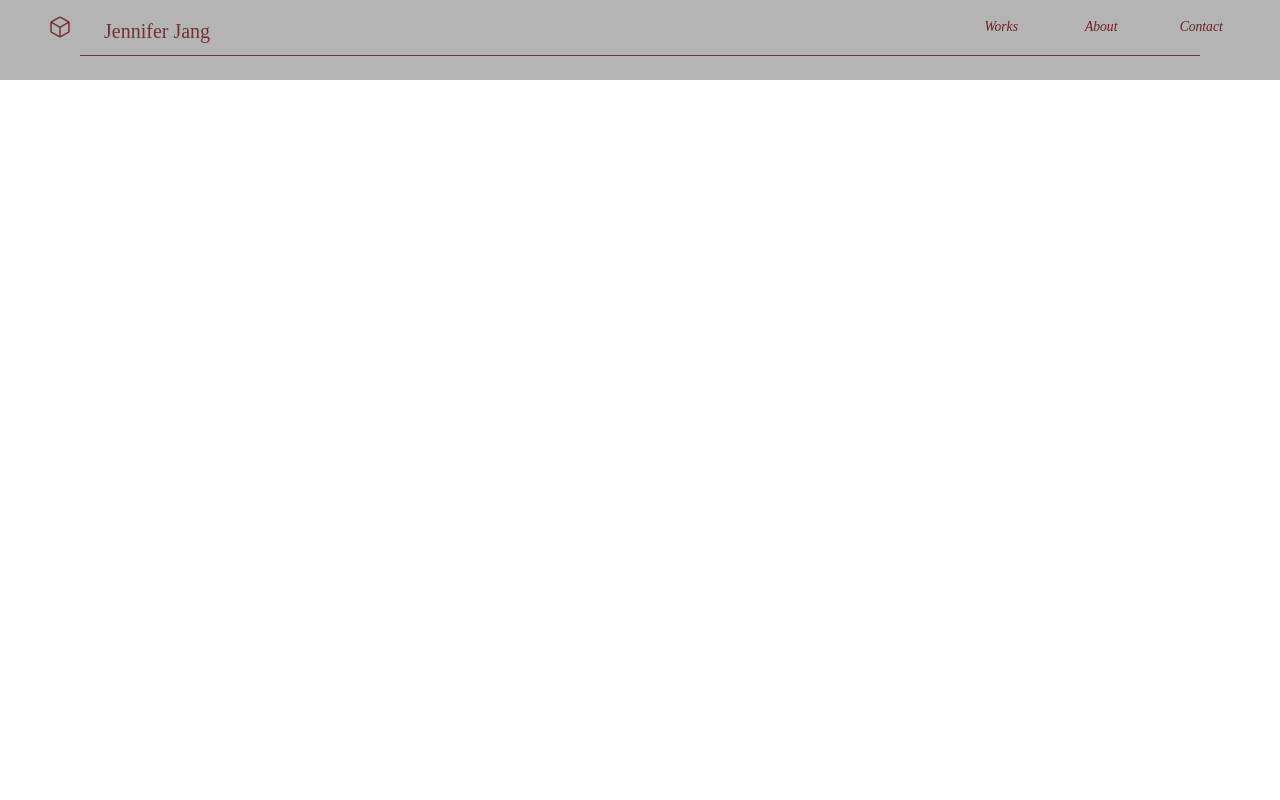
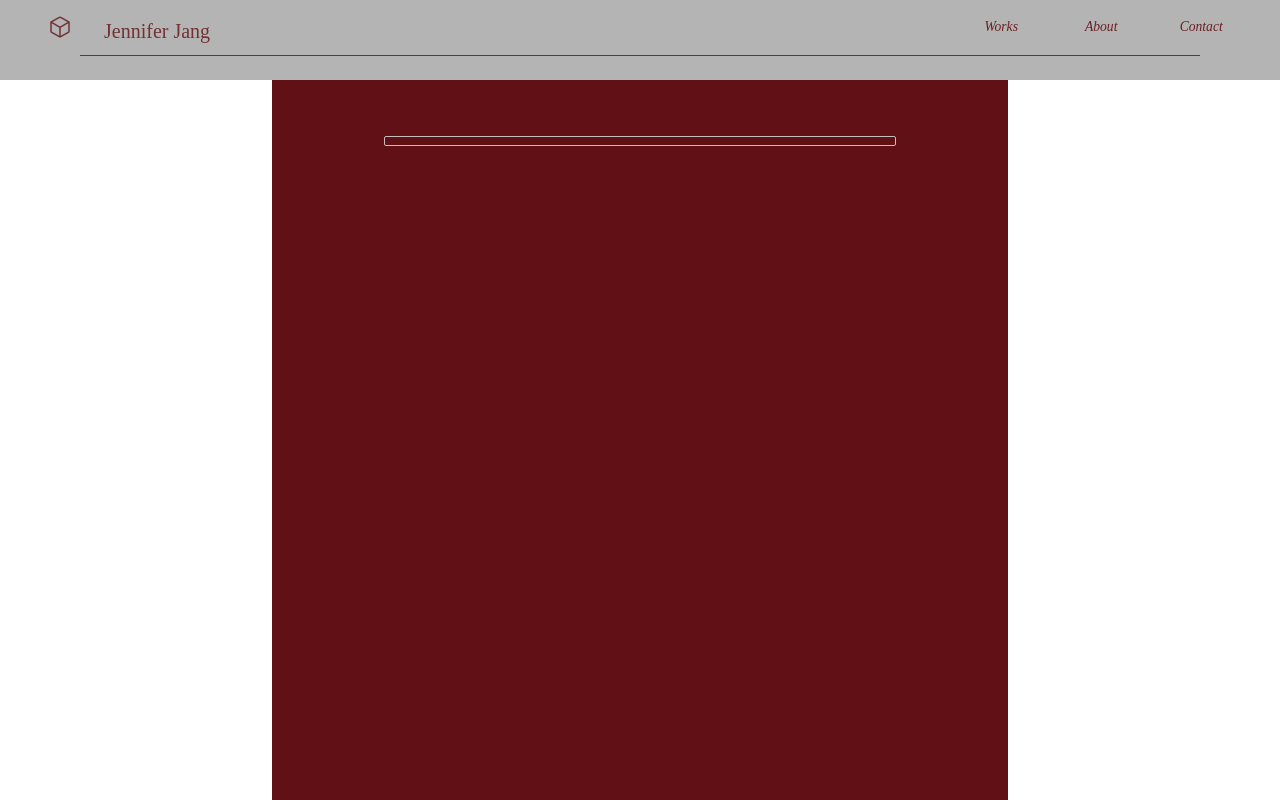
Before and after one commit to JCJang/personal-portfolio-website, a React (Create React App) app: page /works/pharmacy-concept-app in a window 1280 px wide. Built offline with nearby package versions, Linux system fonts and the light colour scheme; a web font is replaced by a local one.

Commit message:
oct 5 created folder 'project', a subfolder 'sections' for reusable components, and a subfolder for each project.

```diff
--- a/src/App.js
+++ b/src/App.js
@@ -5,6 +5,10 @@ import NavMobile from './components/nav/NavMobile'
 import About from './components/about/About'
 import Contact from './components/contact/Contact'
 import Works from './components/works/Works'
+
+import ProjectPharmacy from './components/works/projects/ProjectPharmacy/ProjectPharmacy'
+import ProjectHumanities from './components/works/projects/ProjectHumanities/ProjectHumanities'
+import WorksMore from './components/works/projects/WorksMore/WorksMore'
 
 import {Route, BrowserRouter as Router} from 'react-router-dom'
 import {useEffect, useState, useCallback} from 'react'
@@ -45,6 +49,19 @@ const App = () => {
     <Route path = "/works" exact>
     <Works  m={m} l={l}/>
     </Route>
+
+    <Route path = "/works/humanities-book-database" exact>
+      <ProjectHumanities  m={m} l={l}/>
+    </Route>
+
+    <Route path = "/works/pharmacy-concept-app" exact>
+    <ProjectPharmacy  m={m} l={l}/>
+    </Route>
+
+    <Route path = "/works/more" exact>
+    <WorksMore  m={m} l={l}/>
+    </Route>
+
     </div>
     </Router>
   )
--- a/src/components/works/Works.js
+++ b/src/components/works/Works.js
@@ -42,7 +42,7 @@ const worksStyle = () => {
              m = {m}
              l = {l}
              classes = "grid-book"
-             routeName = "/humanities-book-database"
+             routeName = "/works/humanities-book-database"
              direction = "rl"
              role = "UX Designer, full stack development"
              title = "Humanities Book Database"
@@ -52,7 +52,7 @@ const worksStyle = () => {
               image={projectBookImg}
               m = {m}
               l = {l}
-              routeName = "/humanities-book-database"
+              routeName = "/works/pharmacy-concept-app"
               direction = "lr"
               role = "UX Designer"
               title = "Pharmacy concept app"
@@ -61,7 +61,7 @@ const worksStyle = () => {
               <GridItem
                 m = {m}
                 l = {l}
-               routeName = "/humanities-book-database"
+               routeName = "/works/more"
                direction = "rl"
                title = "Other projects"
                subtitle = "Including this site" / >
--- /dev/null
+++ b/src/components/works/projects/ProjectHumanities/ProjectHumanities.js
@@ -0,0 +1,9 @@
+import React from 'react'
+
+const ProjectHumanities = () => {
+  return (
+    <div>ProjectHumanities</div>
+  )
+}
+
+export default ProjectHumanities
--- /dev/null
+++ b/src/components/works/projects/ProjectPharmacy/ProjectPharmacy.js
@@ -0,0 +1,16 @@
+import Summary from '../sections/Summary'
+import {useState} from 'react';
+
+
+const ProjectPharmacy = ({m, l}) => {
+
+
+  return (
+    <div className="ColumnCentered">
+      <Summary/>
+
+    </div>
+  )
+}
+
+export default ProjectPharmacy
--- /dev/null
+++ b/src/components/works/projects/WorksMore/WorksMore.js
@@ -0,0 +1,8 @@
+
+const WorksMore = () => {
+  return (
+    <div>WorksMore</div>
+  )
+}
+
+export default WorksMore
--- /dev/null
+++ b/src/components/works/projects/sections/Summary.js
@@ -0,0 +1,40 @@
+import ImageFadeIn from '../../../../customHooks/imageFadeIn'
+
+const Summary = ({m, l, displayImages, mainImage, title, subtitle, text}) => {
+
+      const summaryStyle = () => {
+        return {
+          background:"var(--velvet)",
+          color: "var(--cinerous)",
+          height:"var(--desktopheight)",
+          overflowY:"auto",
+          padding:"2rem 5rem"
+        }
+      };
+
+    return (
+      <div className="Column" style={summaryStyle()}>
+
+        <div className="Column" style={{position:"relative",zIndex:"1", padding:"0 2rem", width:"inputWidth()", color:"var(--contact-text)"}}>
+          <h2>{title}</h2>
+          <div className="boxDecoration" style={{ border:"1.5px solid var(--cinerous)", width:!l && "40vw"}}></div>
+          <h5>{subtitle}</h5>
+          <br></br>
+          <div className="body2">
+          {text}
+          </div>
+          </div>
+
+          <br></br>
+
+        <ImageFadeIn src={mainImage} style={{position:"absolute",right:"5rem",top:"8rem",width:"30vw",height:"60vh",objectFit:"cover"}}/>
+
+        <div className="body2">
+        {displayImages && displayImages.split(",").map((image)=>{return <ImageFadeIn src={image} style={{width:"30vw",height:"60vh",objectFit:"cover"}}/>})}
+        </div>
+
+      </div>
+    )
+}
+
+export default Summary
```
